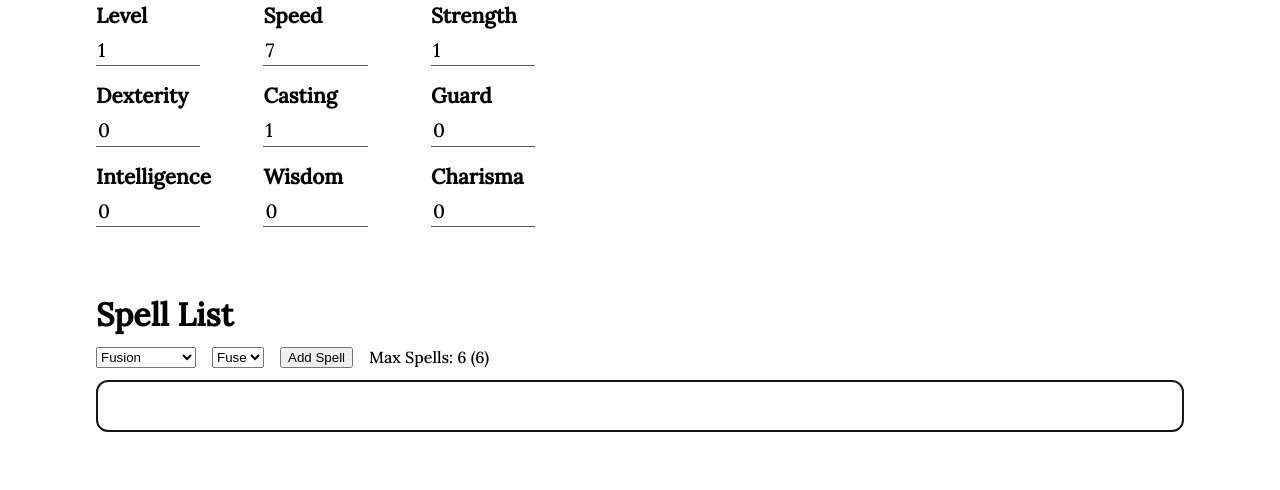
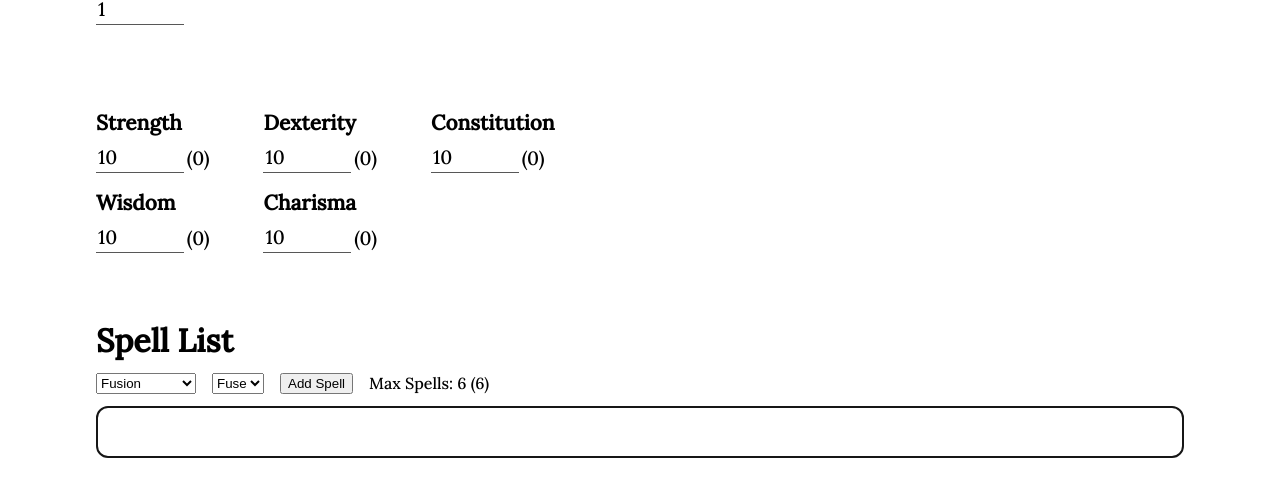
Before and after one commit to Matthiiass/Magic-World-Digital-Character-Sheet, a plain HTML site: page index.html in a window 1280 px wide. Shown: the part 697-1187 px from the top of the page. Before the commit the page ends 1161 px from the top, so only its background shows below. Drawn offline with Linux system fonts and the light colour scheme.

Commit message:
Modifiers

```diff
--- a/index.html
+++ b/index.html
@@ -183,44 +183,50 @@
                     </div>
                 </div>
             </div>
-            <div class="main-stats info-cell">
-                <h1>Main Stats</h1>
+            <div class="lesser-stats info-cell">
                 <div class="stat-grid">
                     <div class="info-item">
                         <h2>Level</h2>
-                        <input type="number" class="mainStat" id="levelStat" value="1" min="1">
+                        <input type="number" class="mainStat" id="charLevel" value="1" min="1" onchange="modifierCalculator(this)">
                     </div>
-                    <div class="info-item">
-                        <h2>Speed</h2>
-                        <input type="number" class="mainStat" id="speedStat" value="7">
-                    </div>
+                </div>
+            </div>
+            <div class="main-stats info-cell">
+                <div class="stat-grid">
                     <div class="info-item">
                         <h2>Strength</h2>
-                        <input type="number" class="mainStat" id="strStat" value="1" min="0">
+                        <div style="display: flex; align-items: center; gap: 3px;">
+                            <input type="number" class="mainStat" id="strStat" value="10" min="1" onchange="modifierCalculator(this)">
+                            <p style="font-size: 1.2rem;" class="strModifier">(0)</p>
+                        </div>
                     </div>
                     <div class="info-item">
                         <h2>Dexterity</h2>
-                        <input type="number" class="mainStat" id="dexStat" value="0" min="0">
+                        <div style="display: flex; align-items: center; gap: 3px;">
+                            <input type="number" class="mainStat" id="dexStat" value="10" min="1" onchange="modifierCalculator(this)">
+                            <p style="font-size: 1.2rem;" class="dexModifier">(0)</p>
+                        </div>
                     </div>
                     <div class="info-item">
-                        <h2>Casting</h2>
-                        <input type="number" class="mainStat" id="castStat" value="1" min="0">
-                    </div>
-                    <div class="info-item">
-                        <h2>Guard</h2>
-                        <input type="number" class="mainStat" id="guardStat" value="0" min="0">
-                    </div>
-                    <div class="info-item">
-                        <h2>Intelligence</h2>
-                        <input type="number" class="mainStat" id="intStat" value="0" min="0" onchange="updateSpellMax()">
+                        <h2>Constitution</h2>
+                        <div style="display: flex; align-items: center; gap: 3px;">
+                            <input type="number" class="mainStat" id="conStat" value="10" min="1" onchange="modifierCalculator(this)">
+                            <p style="font-size: 1.2rem;" class="conModifier">(0)</p>
+                        </div>
                     </div>
                     <div class="info-item">
                         <h2>Wisdom</h2>
-                        <input type="number" class="mainStat" id="wisStat" value="0" min="0">
+                        <div style="display: flex; align-items: center; gap: 3px;">
+                            <input type="number" class="mainStat" id="wisStat" value="10" min="1" onchange="modifierCalculator(this)">
+                            <p style="font-size: 1.2rem;" class="wisModifier">(0)</p>
+                        </div>
                     </div>
                     <div class="info-item">
                         <h2>Charisma</h2>
-                        <input type="number" class="mainStat" id="chaStat" value="0" min="0">
+                        <div style="display: flex; align-items: center; gap: 3px;">
+                            <input type="number" class="mainStat" id="chaStat" value="10" min="1" onchange="modifierCalculator(this)">
+                            <p style="font-size: 1.2rem;" class="chaModifier">(0)</p>
+                        </div>
                     </div>
                 </div>
             </div>
--- a/script.js
+++ b/script.js
@@ -496,3 +496,8 @@ function updateSpellMax() {
 function spellCounter() {
     document.querySelector('.maxSpellCount').innerHTML = `Max Spells: ${maxSpellSlots} (${maxSpellSlots-usedSpellSlots})`
 }
+
+function modifierCalculator(ob) {
+    var textItem = ob.parentElement.querySelector('p')
+    textItem.innerHTML = `(${Math.floor((parseInt(ob.value) - 10) / 2)})`
+}
--- a/style.css
+++ b/style.css
@@ -251,7 +251,7 @@ input[type="text"], input[type="number"] {
 }
 
 .mainStat {
-    width: 60%;
+    width: 50%;
     font-family: 'Lora', serif;
     font-size: 1.2rem;
 }
@@ -261,6 +261,7 @@ input[type="text"], input[type="number"] {
 .data-handler {grid-area: impexp;}
 .spell-list {grid-area: spelllist;}
 .main-stats {grid-area: mainstats;}
+.lesser-stats {grid-area: lesserstats;}
 
 @media screen and (max-width: 25em) {
     .data-handler {
@@ -315,6 +316,7 @@ input[type="text"], input[type="number"] {
             'impexp impexp bars bars'
             'charinfo charinfo bars bars'
             'charinfo charinfo bars bars'
+            'lesserstats lesserstats . .'
             'mainstats mainstats . .'
             'spelllist spelllist spelllist spelllist';
     }
```
